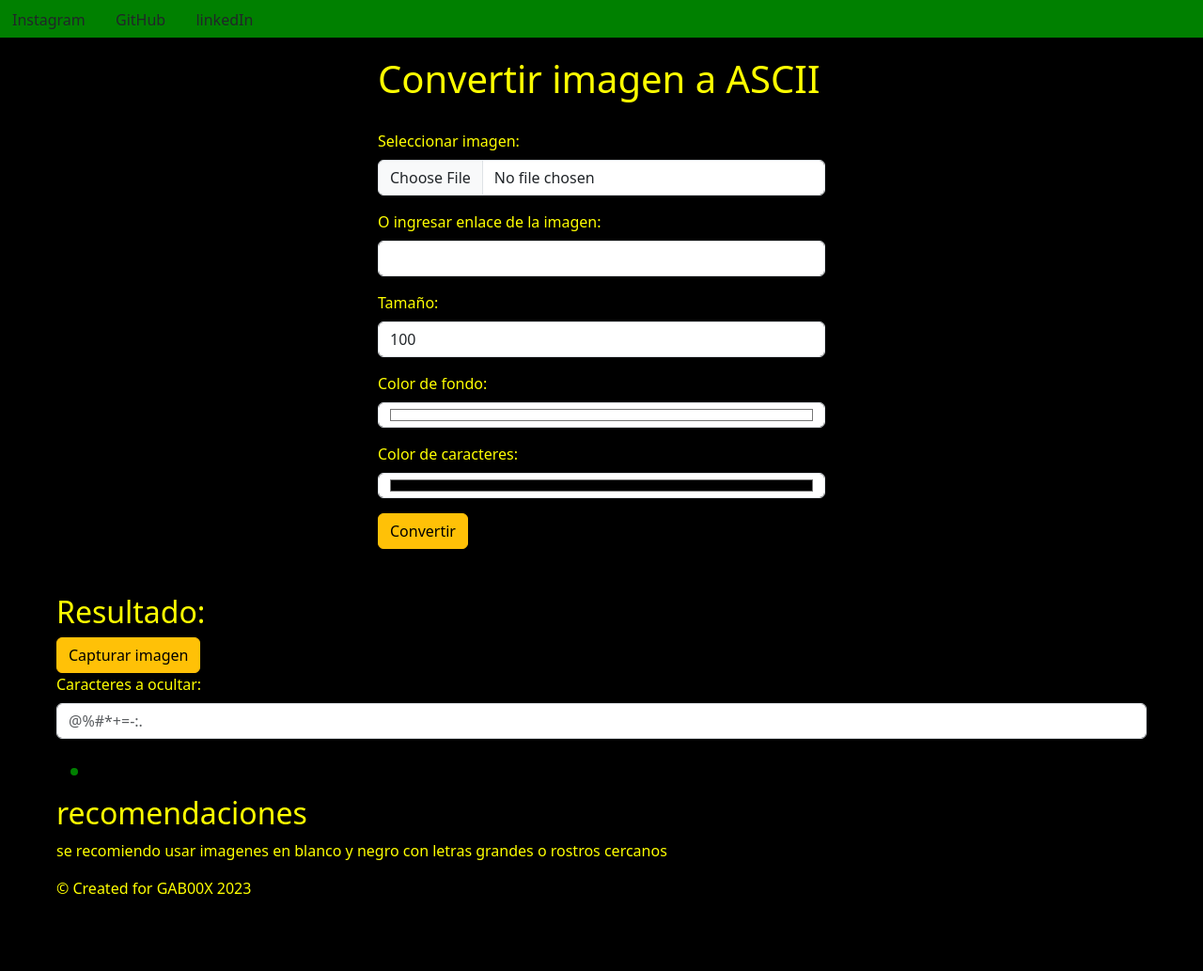
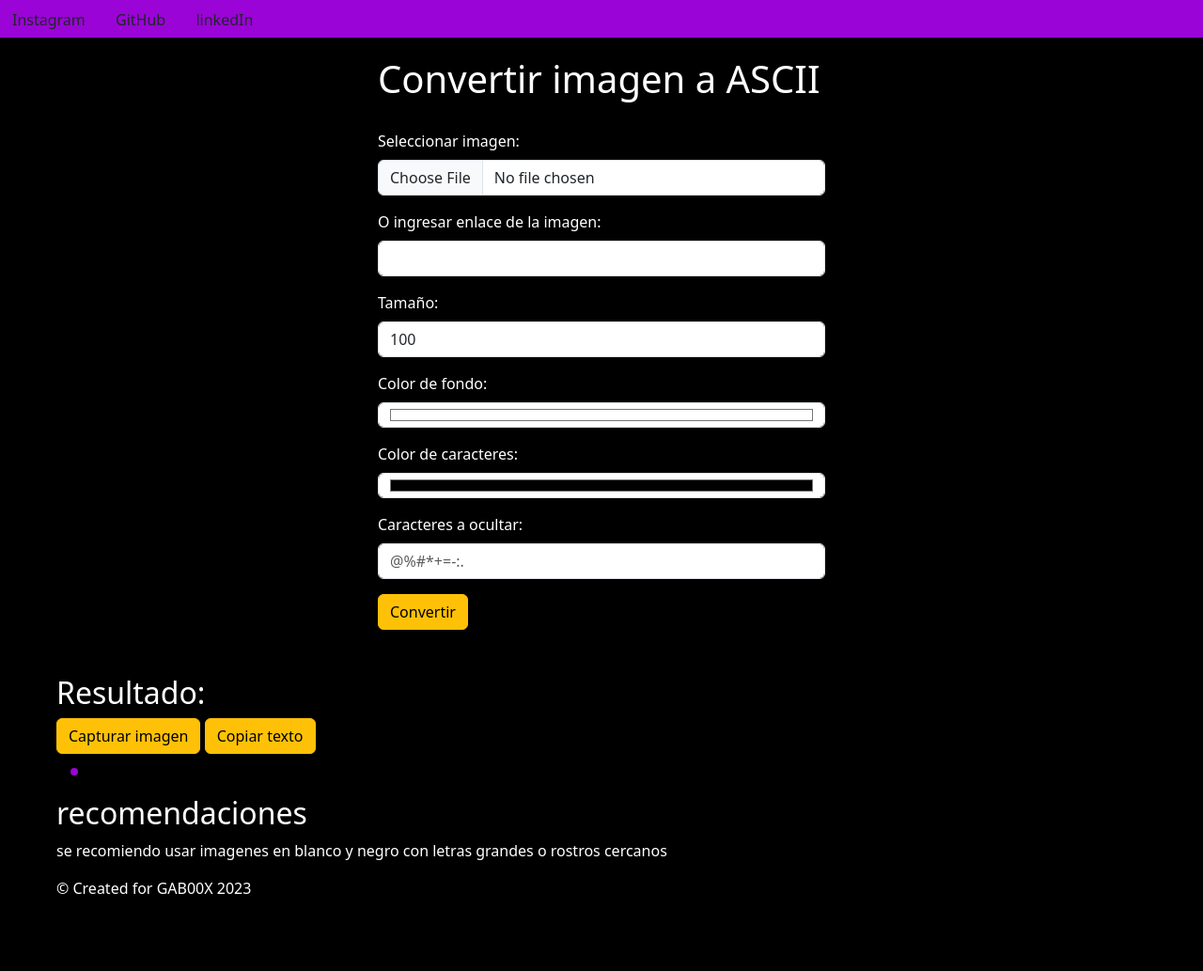
Before and after one commit to GAB00X99/ImgASCII, a Flask app: page / in a window 1280 px wide. Shown: the whole page at 94% size. Run offline with Flask 3, Linux system fonts and the light colour scheme; some libraries are stand-ins or nearby versions.

Commit message:
añadido el boton de copiar el texto

```diff
--- a/static/css/styles.css
+++ b/static/css/styles.css
@@ -3,14 +3,14 @@
     top: 0;
     left: 0;
     width: 100%;
-    background-color: green;
+    background-color: rgb(154, 4, 214);
     font-size: 1.5rem;
 }
 
 /* Estilos personalizados */
 body {
     padding: 60px;
-    color: yellow;
+    color: rgb(255, 255, 255);
     background-color: black;
 }
 
@@ -31,7 +31,7 @@
 .resultado {
     background-color: white;
     color: black;
-    border: 4px solid green;
+    border: 4px solid rgb(154, 4, 214);
     border-radius: 10px;
     margin: 15px;
     display: inline-block;
--- a/static/js/scripts.js
+++ b/static/js/scripts.js
@@ -32,6 +32,7 @@
         link.click(); // Simular clic en el enlace para descargar la imagen
     });
 });
+
 // Obtener el campo de texto de caracteres a ocultar
 var hiddenCharsInput = document.getElementById('hidden_chars');
 
@@ -59,3 +60,15 @@
     // Actualizar el contenido del resultado con los caracteres ocultos
     asciiImg.textContent = asciiText;
 }
+
+// Copiar el texto al portapapeles
+document.getElementById('copyButton').addEventListener('click', function() {
+    var asciiText = resultadoDiv.querySelector('pre').textContent;
+    navigator.clipboard.writeText(asciiText)
+        .then(function() {
+            alert('Texto copiado al portapapeles');
+        })
+        .catch(function(error) {
+            console.error('Error al copiar el texto: ', error);
+        });
+});
--- a/templates/index.html
+++ b/templates/index.html
@@ -37,6 +37,11 @@
                 <label for="fontcolor" class="form-label">Color de caracteres:</label>
                 <input type="color" class="form-control" id="fontcolor" name="fontcolor" value="#000000">
             </div>
+            <div class="mb-3">
+                <label for="hidden_chars" class="form-label">Caracteres a ocultar:</label>
+                <input type="text" class="form-control" id="hidden_chars" name="hidden_chars" placeholder="@%#*+=-:.">
+
+            </div>
             <button type="submit" class="btn btn-warning">Convertir</button>
         </form>
     </div>
@@ -44,11 +49,8 @@
     <div>
         <h2 class="mt-5">Resultado:</h2>
         <button id="captureButton" class="btn btn-warning">Capturar imagen</button>
-        <div class="mb-3">
-            <label for="hidden_chars" class="form-label">Caracteres a ocultar:</label>
-            <input type="text" class="form-control" id="hidden_chars" name="hidden_chars" placeholder="@%#*+=-:.">
+        <button id="copyButton" class="btn btn-warning">Copiar texto</button>
 
-        </div>
 
     </div>
 
```
